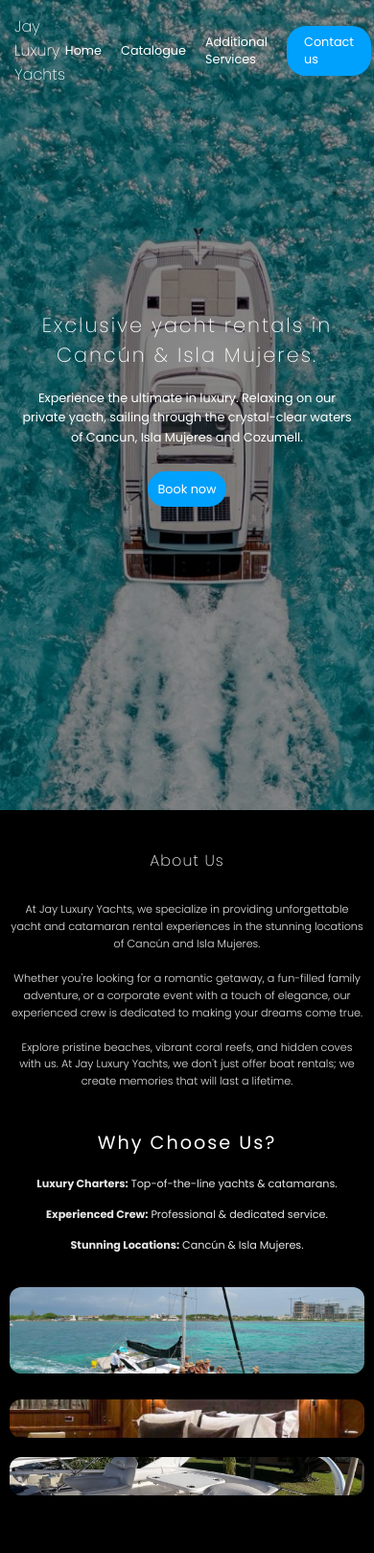
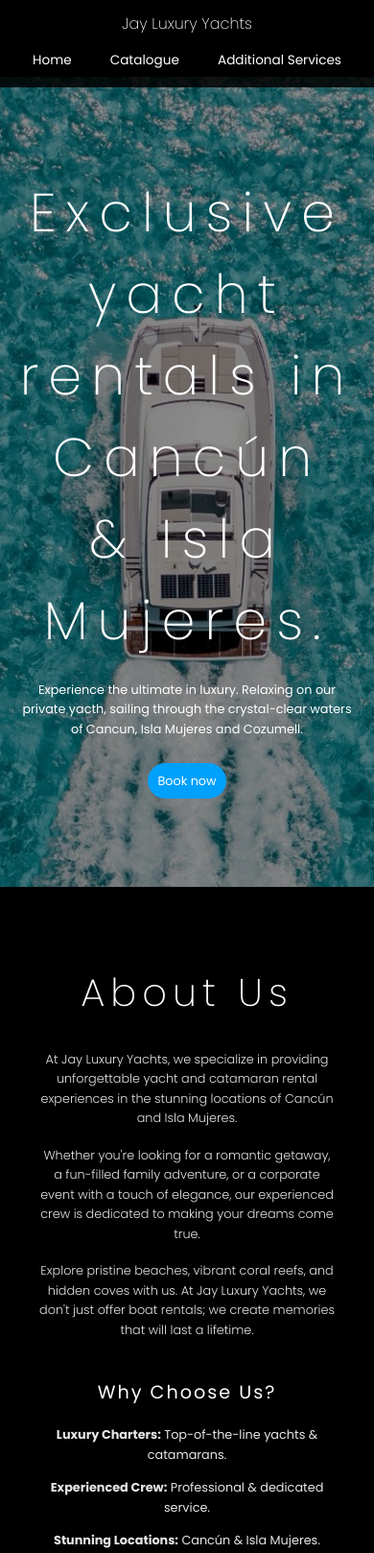
Before and after one commit to BrahaME123/JayLuxuryYacht, a plain HTML site: page index.html in a window 390 px wide. Shown: the top 1618 px of the page at 96% size. Drawn offline with Linux system fonts and the light colour scheme; a web font is replaced by a local one.

Commit message:
finally mobile

```diff
--- a/assets/css/AS.css
+++ b/assets/css/AS.css
@@ -27,7 +27,6 @@ a {
   display: flex;
   justify-content: center;
   z-index: 1000;
-  background: transparent;
 }
 
 .nav-container {
@@ -44,24 +43,21 @@ a {
   color: #fff;
 }
 
+/* Nav links */
+.nav-links {
+  display: flex;
+  align-items: center;
+  gap: 20px;
+}
+
 .nav-links a {
-  margin-left: 25px;
+  color: #fff;
+  text-decoration: none;
   font-size: 0.80rem;
+
 }
-.nav-links a:hover,
-.nav-links a.active {
-  color: #95C7FC;
-}
-.btn-nav {
-  background: #00A0FD;
-  color: #fff;
-  padding: 8px 18px;
-  border-radius: 20px;
-  transition: background 0.3s ease;
-}
-.btn-nav:hover {
-  background: #0078F3;
-}
+
+
 
 /* Services (similar to catalogue) */
 .catalogue {
@@ -183,11 +179,58 @@ a {
   gap: 25px;
   align-items: center;
 }
+
 @media (max-width: 768px) {
-  .catalogue h1 {
-    font-size: 1.6rem;
+  .nav-container {
+    flex-wrap: wrap;
+    gap: 10px;
   }
-  .catalogue-subtitle {
+  .nav-container .btn-nav{
+    display: none;
+
+  }
+  .nav-container .brand{
+    margin: 0 auto;
+    text-align: center;
+  }
+  .nav-container{
+    display: flex;
+    justify-content: center;
+    align-items: center;
+  }
+
+  .nav-links {
+    flex: 1 1 100%;
+    justify-content: center;
+    flex-wrap: wrap;
+    gap: 12px;
+  }
+
+  .nav-links a {
     font-size: 0.85rem;
+    padding: 6px 10px;
+    margin: 0 auto;
+
   }
+
+  .site-header {
+    padding: 12px 20px;
+    position: fixed;
+    background: rgba(0,0,0,0.85);
+  }
+
+  .hero {
+  min-height: calc(100vh - 80px); /* ocupa toda la pantalla menos el header */
+  margin-top: 80px; /* si lo quieres separado */
 }
+
+.about-us{
+  display: flex;
+  justify-content: center;
+  text-align: center;
+}
+.about-images{
+  display: none;
+}
+
+}
--- a/assets/css/catalogue.css
+++ b/assets/css/catalogue.css
@@ -11,6 +11,20 @@ body {
   color: white;
   background-color: #000;
   transition: 0.3s all ease-in-out;
+}
+
+a {
+  text-decoration: none;
+  color: inherit;
+}
+
+/* Header */
+
+::-webkit-scrollbar{
+  width: 10px;
+}
+::-webkit-scrollbar-track{
+  background-color: transparent;
 }
 
 a {
@@ -35,7 +49,6 @@ a {
   display: flex;
   justify-content: space-between;
   align-items: center;
-
 }
 
 .brand {
@@ -44,14 +57,20 @@ a {
   color: #fff;
 }
 
+/* Nav links */
+.nav-links {
+  display: flex;
+  align-items: center;
+  gap: 20px;
+}
+
 .nav-links a {
-  margin-left: 25px;
+  color: #fff;
+  text-decoration: none;
   font-size: 0.80rem;
+
 }
-.nav-links a:hover,
-.nav-links a.active {
-  color: #95C7FC;
-}
+
 .btn-nav {
   background: #00A0FD;
   color: #fff;
@@ -183,12 +202,52 @@ a {
   align-items: center;
 }
 
-/* Responsive */
 @media (max-width: 768px) {
-  .catalogue h1 {
-    font-size: 1.6rem;
+  .nav-container {
+    flex-wrap: wrap;       /* Permite que logo + links salten a otra fila */
+    gap: 10px;
   }
-  .catalogue-subtitle {
+  .nav-container .btn-nav{
+    display: none;
+
+  }
+  .nav-container .brand{
+    margin: 0 auto;        /* El logo ocupa toda la fila */
+    text-align: center;
+  }
+
+  .nav-links {
+    flex: 1 1 100%;        /* Los links ocupan todo el ancho */
+    justify-content: center;
+    flex-wrap: wrap;       /* Saltan a otra línea si no caben */
+    gap: 12px;
+  }
+
+  .nav-links a {
     font-size: 0.85rem;
+    padding: 6px 10px;
+    margin: 0 auto;
+
   }
+
+  .site-header {
+    padding: 12px 20px;
+    position: fixed;
+    background: rgba(0,0,0,0.85);
+  }
+
+  .hero {
+  min-height: calc(100vh - 80px); /* ocupa toda la pantalla menos el header */
+  margin-top: 80px; /* si lo quieres separado */
 }
+
+.about-us{
+  display: flex;
+  justify-content: center;
+  text-align: center;
+}
+.about-images{
+  display: none;
+}
+
+}
--- a/assets/css/main.css
+++ b/assets/css/main.css
@@ -80,46 +80,6 @@ a {
   background: #0078F3;
 }
 
-/* Menu toggle (hamburguesa) */
-.menu-toggle {
-  display: none;
-  flex-direction: column;
-  justify-content: space-between;
-  width: 25px;
-  height: 20px;
-  cursor: pointer;
-}
-
-.menu-toggle span {
-  display: block;
-  height: 3px;
-  background: #fff;
-  border-radius: 2px;
-}
-
-/* Responsive */
-@media (max-width: 768px) {
-a  .nav-links {
-        position: static;
-    top: 70px;
-    right: 0;
-    background: rgba(0,0,0,0.95);
-    flex-direction: column;
-    width: 200px;
-    padding: 20px;
-    display: none;
-    gap: 15px;
-    border-radius: 0 0 0 10px;
-  }
-
-  .nav-links.active {
-    display: flex;
-  }
-
-  .menu-toggle {
-    display: flex;
-  }
-}
 
 
 /* Hero */
@@ -500,110 +460,52 @@ a  .nav-links {
 }
 
 
-/* Responsive adjustments */
-@media (max-width: 1100px) {
-  .about-us {
-    grid-template-columns: 1fr;
-    gap: 30px;
-    padding: 60px 20px;
+@media (max-width: 768px) {
+  .nav-container {
+    flex-wrap: wrap;       /* Permite que logo + links salten a otra fila */
+    gap: 10px;
   }
-  .about-images .img-main img {
-    height: 220px;
+  .nav-container .btn-nav{
+    display: none;
+
   }
-  .img-small img {
-    height: 100px;
+  .nav-container .brand{
+    margin: 0 auto;        /* El logo ocupa toda la fila */
+    text-align: center;
   }
+
+  .nav-links {
+    flex: 1 1 100%;        /* Los links ocupan todo el ancho */
+    justify-content: center;
+    flex-wrap: wrap;       /* Saltan a otra línea si no caben */
+    gap: 12px;
+  }
+
+  .nav-links a {
+    font-size: 0.85rem;
+    padding: 6px 10px;
+    margin: 0 auto;
+
+  }
+
+  .site-header {
+    padding: 12px 20px;
+    position: fixed;
+    background: rgba(0,0,0,0.85);
+  }
+
+  .hero {
+  min-height: calc(100vh - 80px); /* ocupa toda la pantalla menos el header */
+  margin-top: 80px; /* si lo quieres separado */
 }
 
-@media (max-width: 900px) {
-  .hero h1 {
-    font-size: 2.2rem;
-    letter-spacing: 5px;
-  }
-  .about-content h2 {
-    font-size: 1.7rem;
-    letter-spacing: 3px;
-  }
-  .experiences-slider h2 {
-    font-size: 1.1rem;
-    letter-spacing: 6px;
-  }
-  .final-cta h2 {
-    font-size: 1.1rem;
-  }
+.about-us{
+  display: flex;
+  justify-content: center;
+  text-align: center;
+}
+.about-images{
+  display: none;
 }
 
-@media (max-width: 768px) {
-  .site-header {
-    padding: 15px 15px;
-  }
-  .nav-container {
-    padding: 0;
-  }
-  .about-us {
-    padding: 40px 10px;
-    gap: 20px;
-  }
-  .about-content h2,
-  .about-list h3 {
-    font-size: 1.2rem;
-    letter-spacing: 2px;
-  }
-  .about-images .img-main img {
-    height: 150px;
-  }
-  .img-small img {
-    height: 70px;
-  }
-  .experiences-slider {
-    padding: 3rem 1rem;
-  }
-  .slider {
-    padding: 0;
-  }
-  .slide {
-    padding: 1.5rem;
-  }
-  .final-cta {
-    padding: 60px 10px;
-  }
-  .cta-content {
-    max-width: 95vw;
-  }
-  .luxury-footer {
-    padding: 30px 10px;
-    font-size: 0.75rem;
-  }
 }
-
-@media (max-width: 500px) {
-  .hero h1 {
-    font-size: 1.3rem;
-    letter-spacing: 2px;
-  }
-  .about-content h2 {
-    font-size: 1rem;
-    letter-spacing: 1px;
-  }
-  .about-content p,
-  .about-list li,
-  .final-cta p,
-  .slide p {
-    font-size: 0.70rem;
-  }
-  .about-images .img-main img {
-    height: 90px;
-  }
-  .img-small img {
-    height: 40px;
-  }
-  .slide {
-    padding: 0.7rem;
-  }
-  .final-cta {
-    padding: 30px 5px;
-  }
-  .footer-logo img {
-    height: 20px;
-  }
-}
--- a/index.html
+++ b/index.html
@@ -13,11 +13,7 @@
   <header class="site-header">
   <div class="nav-container">
     <div class="brand">Jay Luxury Yachts</div>
-    <div class="menu-toggle" id="menu-toggle">
-      <span></span>
-      <span></span>
-      <span></span>
-    </div>
+
     <nav class="nav-links" id="nav-links">
       <a href="/index.html">Home</a>
       <a href="/assets/pages/catalogue.html">Catalogue</a>
```
Also changed, not shown: assets/pages/Catalogue.html (+5 -7 lines), assets/pages/aditionalservices.html (+2 -5 lines).
